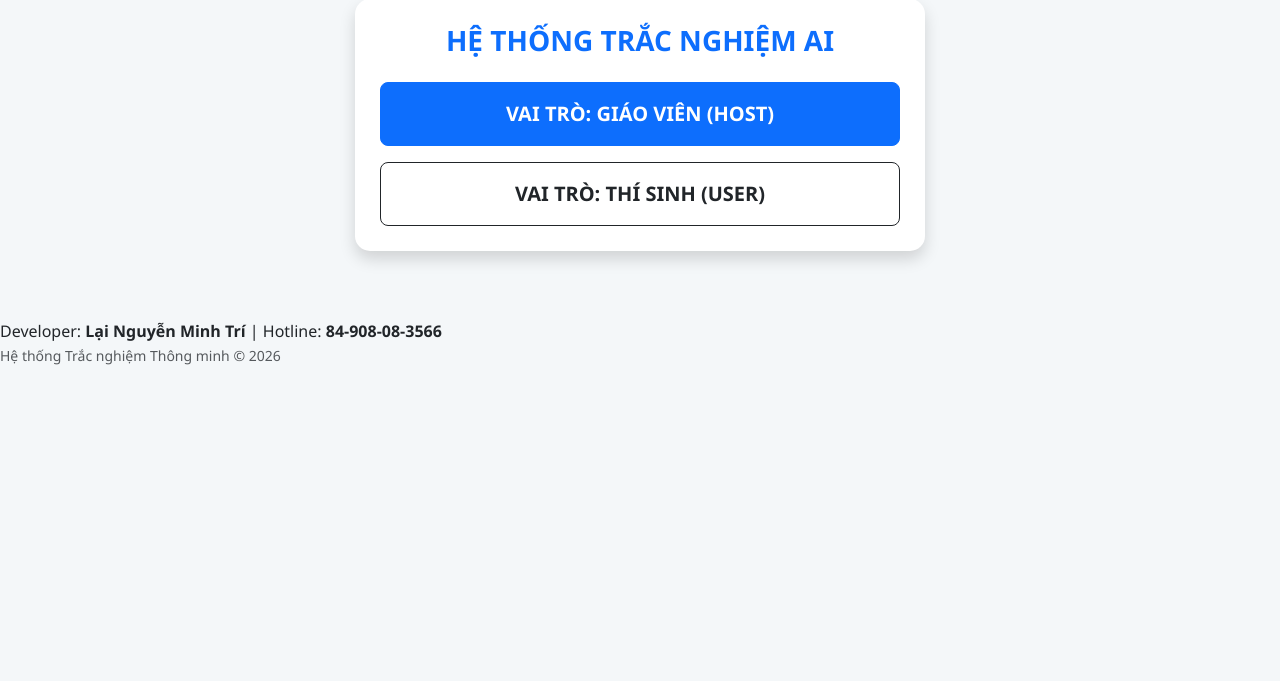
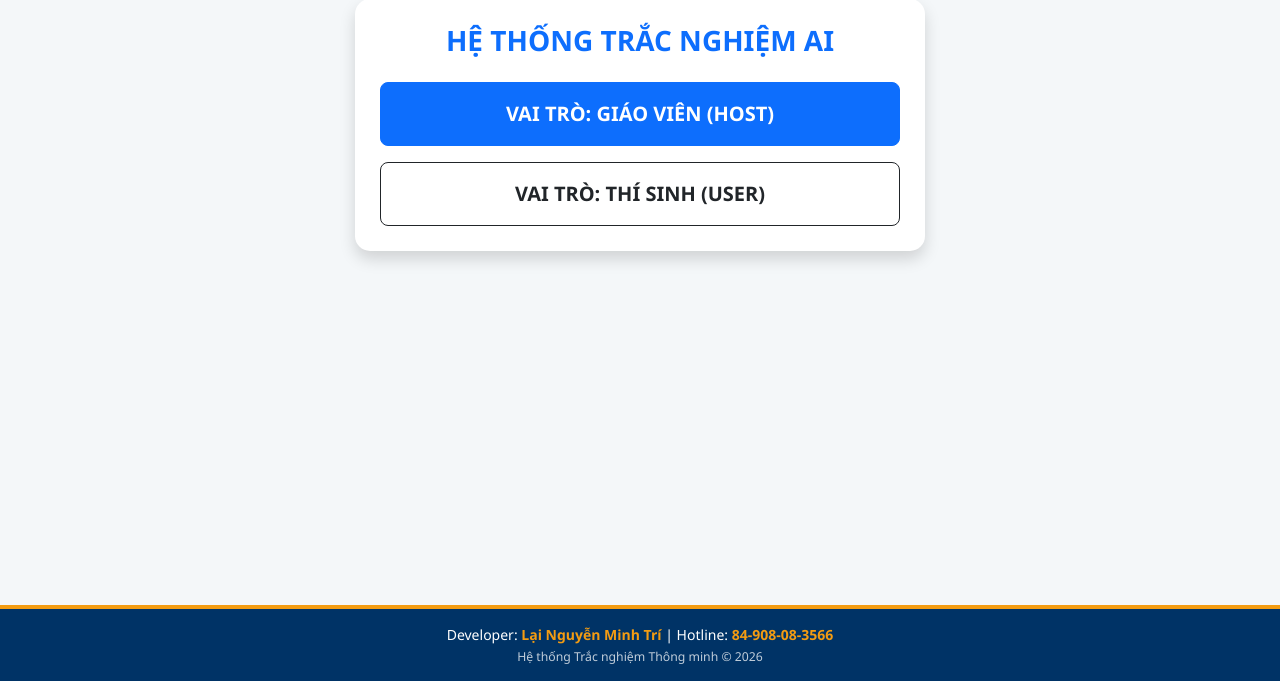
Before and after one commit to minhtriizkooooo-sys/Studying_by_AI, a Flask app: page / in a window 1280 px wide. Shown: the part 119-800 px from the top of the page. Run offline with Flask 3, Linux system fonts and the light colour scheme; some libraries are stand-ins or nearby versions.

Commit message:
Update style.css

```diff
--- a/static/css/style.css
+++ b/static/css/style.css
@@ -105,3 +105,19 @@ header {
     0%,100% { text-shadow: 0 0 20px gold; }
     50% { text-shadow: 0 0 50px gold, 0 0 80px orange; }
 }
+
+
+/* FOOTER - giữ nguyên thiết kế gốc */
+footer {
+    background: #003366;
+    color: white;
+    padding: 15px;
+    text-align: center;
+    font-size: 14px;
+    margin-top: auto;
+    border-top: 4px solid var(--accent);
+}
+
+.footer-info b {
+    color: var(--accent);
+}
```
